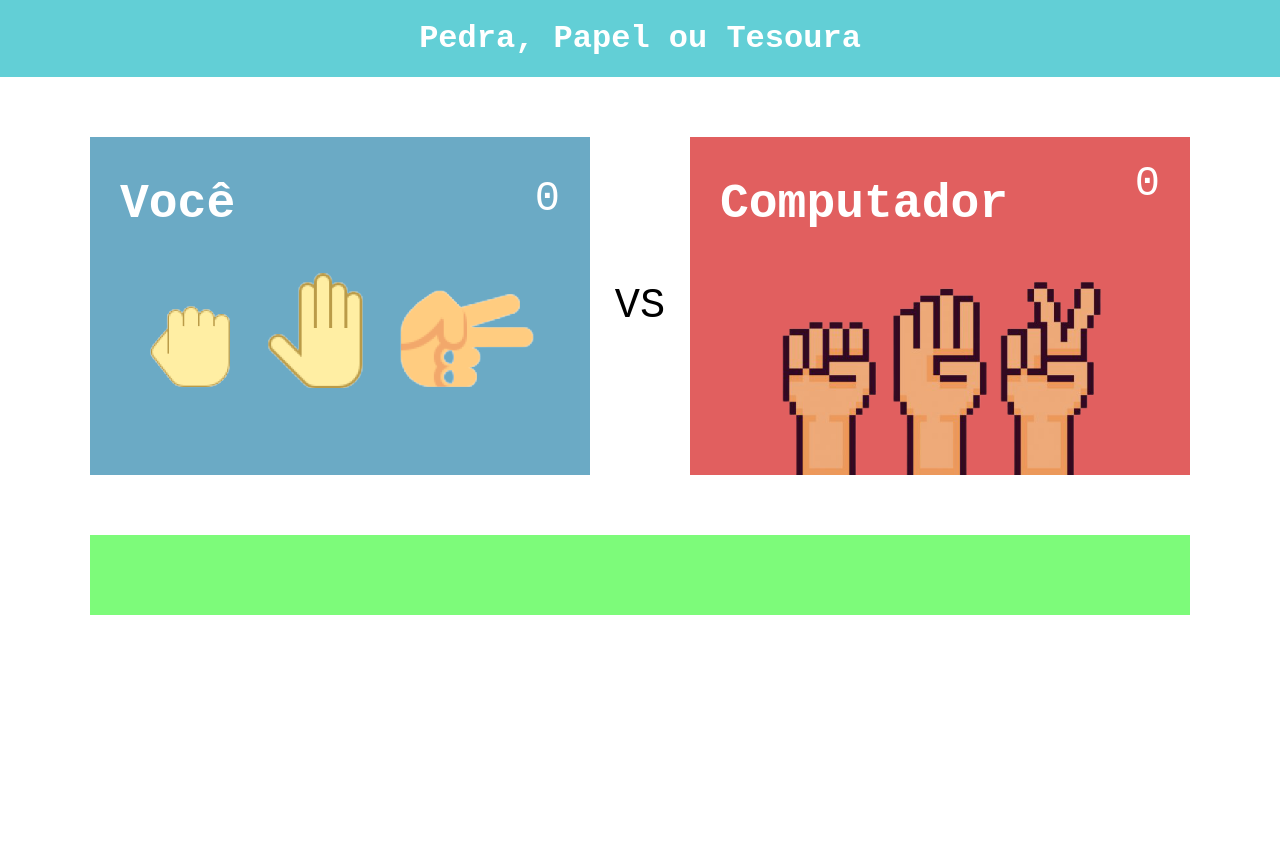
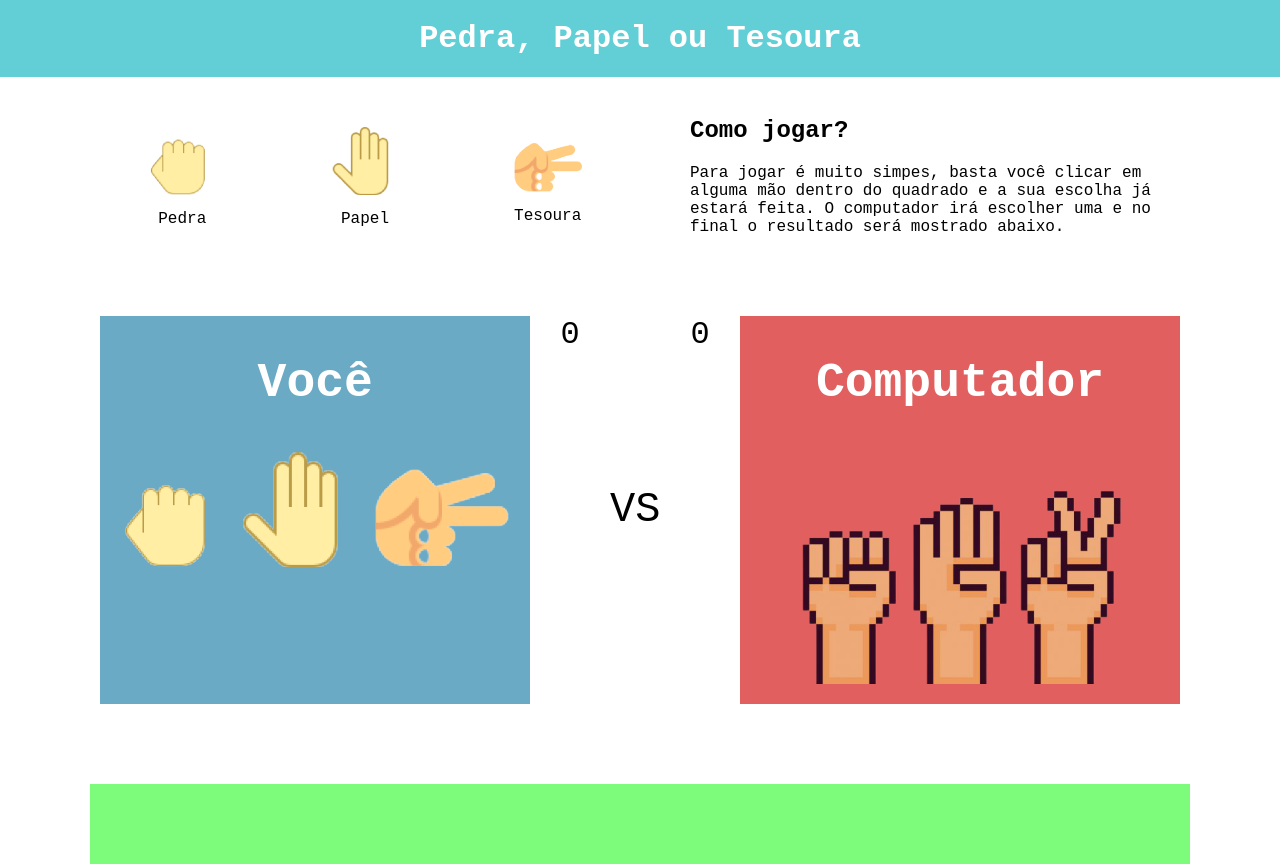
Before and after one commit to nerylucastoledo/PedraPapelTesoura, a plain HTML site: page index.html in a window 1280 px wide. Before the commit the page ends 800 px from the top, so only its background shows below. Drawn offline with Linux system fonts and the light colour scheme.

Commit message:
arrumando o codigo

```diff
--- a/index.html
+++ b/index.html
@@ -15,36 +15,77 @@
         <h1>Pedra, Papel ou Tesoura</h1>
     </header>
 
+    <div class="informacao-jogo">
+
+        <div class="info-imagens">
+            <div>
+                <picture>
+                    <img src="./imagens/pedra.png" alt="Mão fazendo sinal de pedra">
+                </picture>
+                <p class="tooltiptext">Pedra</p>
+            </div>
+
+            <div>
+                <picture>
+                    <img src="./imagens/papel.png" alt="Mão fazendo sinal de papel">
+                </picture>
+                <p class="tooltiptext">Papel</p>
+            </div>
+
+            <div>
+                <picture>
+                    <img src="./imagens/tesoura.png" alt="Mão fazendo sinal de tesoura">
+                </picture>
+                <p class="tooltiptext">Tesoura</p>
+            </div>
+        </div>
+
+        <div class="descricao">
+            <h2>Como jogar?</h2>
+            <p>Para jogar é muito simpes, basta você clicar em alguma mão dentro do quadrado e a sua escolha já estará feita. O computador irá escolher uma e no final o resultado será mostrado abaixo.</p>
+        </div>
+    </div>
+
     <main>
         <div class="jogadores">
+
             <div class="voce">
                 <p class="escolha-usuario"></p>
-                <div class="resultados">
+
+                <div>
                     <h2>Você</h2>
-                    <span id="vitoria-usuario">0</span>
                 </div>
+
                 <picture id="pedra">
                     <img src="./imagens/pedra.png" alt="Mão fazendo sinal de pedra">
                 </picture>
+
                 <picture id="papel">
                     <img src="./imagens/papel.png" alt="Mão fazendo sinal de papel">
                 </picture>
+
                 <picture id="tesoura">
                     <img src="./imagens/tesoura.png" alt="Mão fazendo sinal de tesoura">
                 </picture>
+
             </div>
+            <p id="vitoria-usuario">0</p>
 
             <span>VS</span>
 
+            <p id="vitoria-computador">0</p>
             <div class="computador">
                 <p class="escolha-computador"></p>
-                <div class="resultados">
+
+
+                <div>
                     <h2>Computador</h2>
-                    <span id="vitoria-computador">0</span>
                 </div>
+
                 <picture id="computador">
                     <img src="./imagens/computador_ppt.png" alt="Mãos fazendo sinal de pedra, papel e tesoura">
                 </picture>
+
             </div>
         </div>
 
--- a/script.js
+++ b/script.js
@@ -31,7 +31,6 @@ const aEscolhaDoUsuario = (maoSelecioanda) => {
     const maoSelecioandaPeloUsuario = maoSelecioanda
 
     const resultado = resultadoJogo(maoSelecioandaPeloUsuario, masSelecionadaPeloComputador)
-    console.log(resultado)
 
     if(resultado == 1) {
         vitoriasDoUsuario.innerText = vitoriasUsuario
--- a/style.css
+++ b/style.css
@@ -7,14 +7,14 @@
 
 .jogadores {
     max-width: 1100px;
-    margin: 60px auto;
-    display: grid;
-    grid-template-columns: 500px 100px 500px;
+    margin: 80px auto;
+    padding: 0px 10px;
+    display: flex;
+    justify-content: space-between;
 }
 
 .jogadores span {
     display: flex;
-    justify-content: center;
     align-items: center;
     font-size: 42px;
 }
@@ -28,19 +28,21 @@ header {
 
 .voce {
     background-color: #6BAAC5;
+    padding: 20px;
 }
 
-.voce h2 {
-    margin-top: 40px;
+.voce h2, .computador h2 {
+    margin-top: 20px;
     margin-bottom: 30px;
+}
+
+#vitoria-usuario, #vitoria-computador {
+    font-size: 32px;
 }
 
 .computador {
     background-color: #E15F5F;
-}
-
-.computador h2 {
-    margin-top: 40px;
+    padding: 20px;
 }
 
 .computador, .voce {
@@ -49,7 +51,7 @@ header {
     font-size: 32px;
 }
 
-#computador img {
+.computador img {
     max-width: 400px;
     display: block;
     margin: 0 auto;
@@ -57,23 +59,16 @@ header {
 
 .vitorioso {
     max-width: 1100px;
-    margin: 0 auto;
+    margin: 0px auto;
     background-color: #7DFB7A;
     text-align: center;
     font-size: 32px;
-    padding: 20px 0;
+    padding: 20px 0px;
     height: 80px;
 }
 
-.resultados {
-    display: flex;
-    align-items: center;
-    justify-content: space-between;
-    margin: 0px 30px
-}
-
 .escolha-usuario, .escolha-computador {
-    color: #000;
+    color: rgb(82, 80, 80);
     font-weight: bold;
 }
 
@@ -85,3 +80,31 @@ header {
     transform: scale(1.2);
     transition: .3s;
 }
+
+.informacao-jogo {
+    max-width: 1100px;
+    margin: 40px auto;
+    display: grid;
+    grid-template-columns: repeat(2,1fr);;
+}
+
+.info-imagens {
+    display: flex;
+    align-items: center;
+    justify-content: space-around;
+    text-align: center;
+}
+
+.info-imagens div img {
+    max-width: 70px;
+    max-height: 70px;
+    margin-bottom: 10px;
+}
+
+.descricao h2{
+    margin-bottom: 20px;
+}
+
+.descricao {
+    margin-left: 50px;
+}
```
